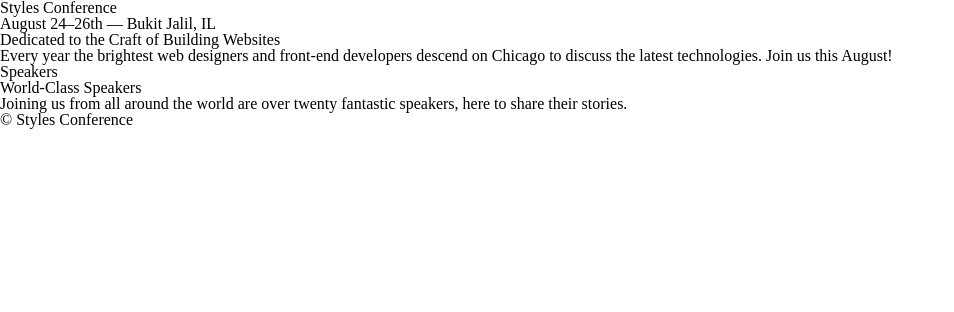
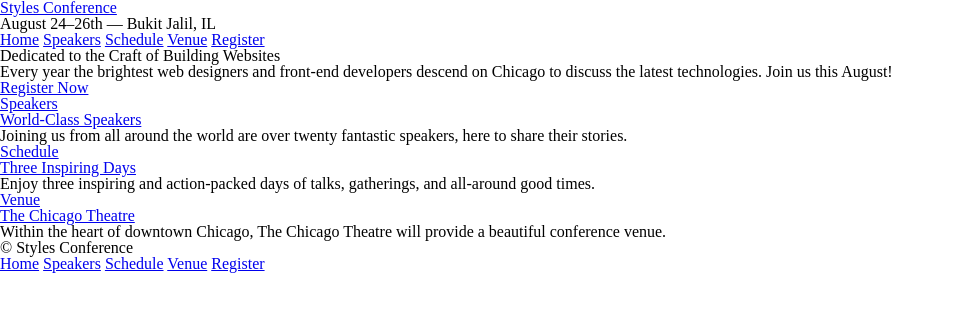
Before and after one commit to hafizuddinismail/HTML_Exercise, a plain HTML site: page styles-conferences/index.html in a window 1280 px wide. Shown: the whole page, without its empty margins (0-954 px from the left). Drawn offline with Linux system fonts and the light colour scheme.

Commit message:
Edited
tt

```diff
--- a/styles-conferences/index.html
+++ b/styles-conferences/index.html
@@ -5,25 +5,69 @@
   <title>Styles Conference</title>
 	<link rel="stylesheet" href="assets/stylesheets/main.css">
   </head>
+
   <body>
+
 	<header>
-   <h1>Styles Conference</h1>
+   <h1>
+	 <a href="index.html">Styles Conference</a>
+	 </h1>
 	 <h3>August 24&ndash;26th &mdash; Bukit Jalil, IL</h3>
+
+
+	  <nav>
+        <a href="index.html">Home</a>
+        <a href="speakers.html">Speakers</a>
+        <a href="schedule.html">Schedule</a>
+        <a href="venue.html">Venue</a>
+        <a href="register.html">Register</a>
+      </nav>
+
+
 	</header>
+
 	<section>
 	<h2>Dedicated to the Craft of Building Websites</h2>
   <p>Every year the brightest web designers and front-end developers descend on Chicago to discuss the latest technologies. Join us this August!</p>
+	<a href="register.html">Register Now</a>
   </section>
 
 	<section>
 		<section>
-			<h5>Speakers</h5>
-			<h3>World-Class Speakers</h3>
-			</p>Joining us from all around the world are over twenty fantastic speakers, here to share their stories.</p>
-		</section>
+        <a href="speakers.html">
+          <h5>Speakers</h5>
+          <h3>World-Class Speakers</h3>
+        </a>
+        <p>Joining us from all around the world are over twenty fantastic speakers, here to share their stories.</p>
+      </section>
+
+      <section>
+        <a href="schedule.html">
+          <h5>Schedule</h5>
+          <h3>Three Inspiring Days</h3>
+        </a>
+        <p>Enjoy three inspiring and action-packed days of talks, gatherings, and all-around good times.</p>
+      </section>
+
+      <section>
+        <a href="venue.html">
+          <h5>Venue</h5>
+          <h3>The Chicago Theatre</h3>
+        </a>
+        <p>Within the heart of downtown Chicago, The Chicago Theatre will provide a beautiful conference venue.</p>
+      </section>
 	<section>
+
+
 	<footer>
   <small>&copy; Styles Conference</small>
+	 <nav>
+        <a href="index.html">Home</a>
+        <a href="speakers.html">Speakers</a>
+        <a href="schedule.html">Schedule</a>
+        <a href="venue.html">Venue</a>
+        <a href="register.html">Register</a>
+      </nav>
 </footer>
 	</body>
 </html>
```
Also changed, not shown: styles-conferences/register.html (added, +42 -0 lines), styles-conferences/schedule.html (added, +42 -0 lines), styles-conferences/speakers.html (added, +42 -0 lines), styles-conferences/venue.html (added, +42 -0 lines).
